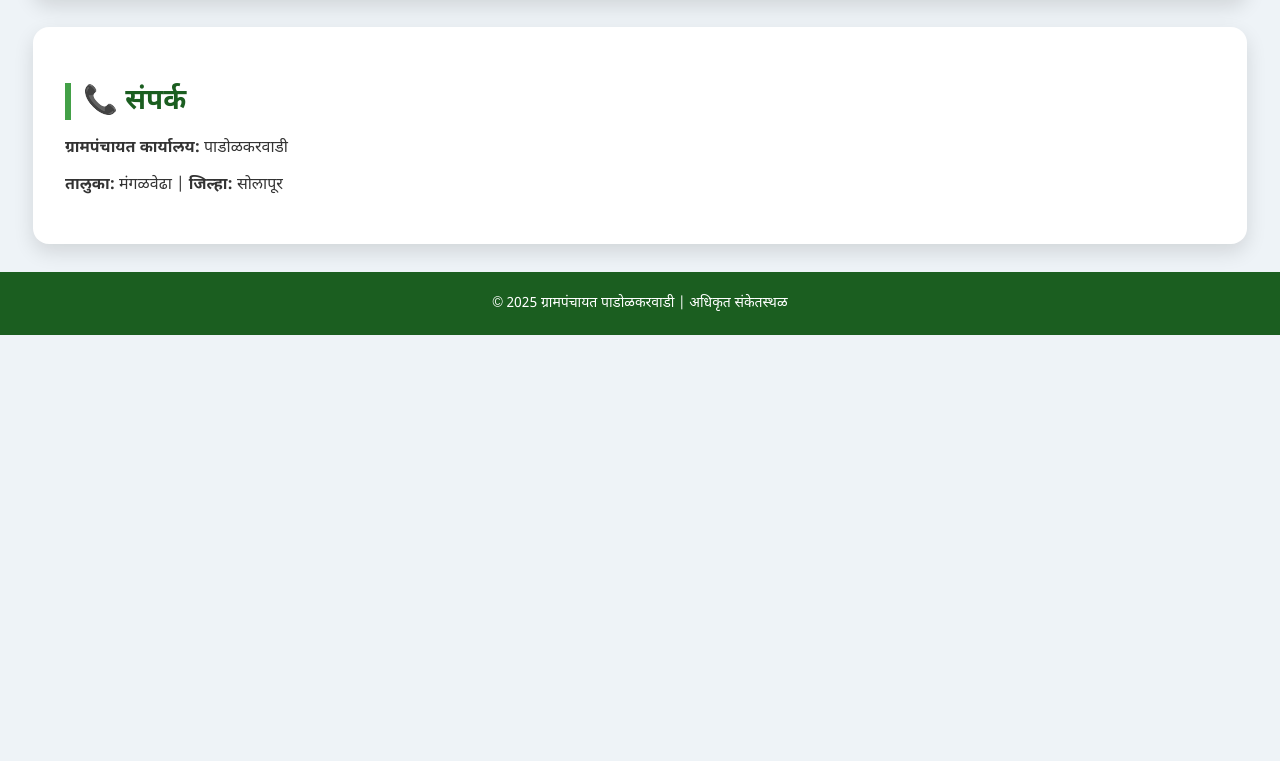
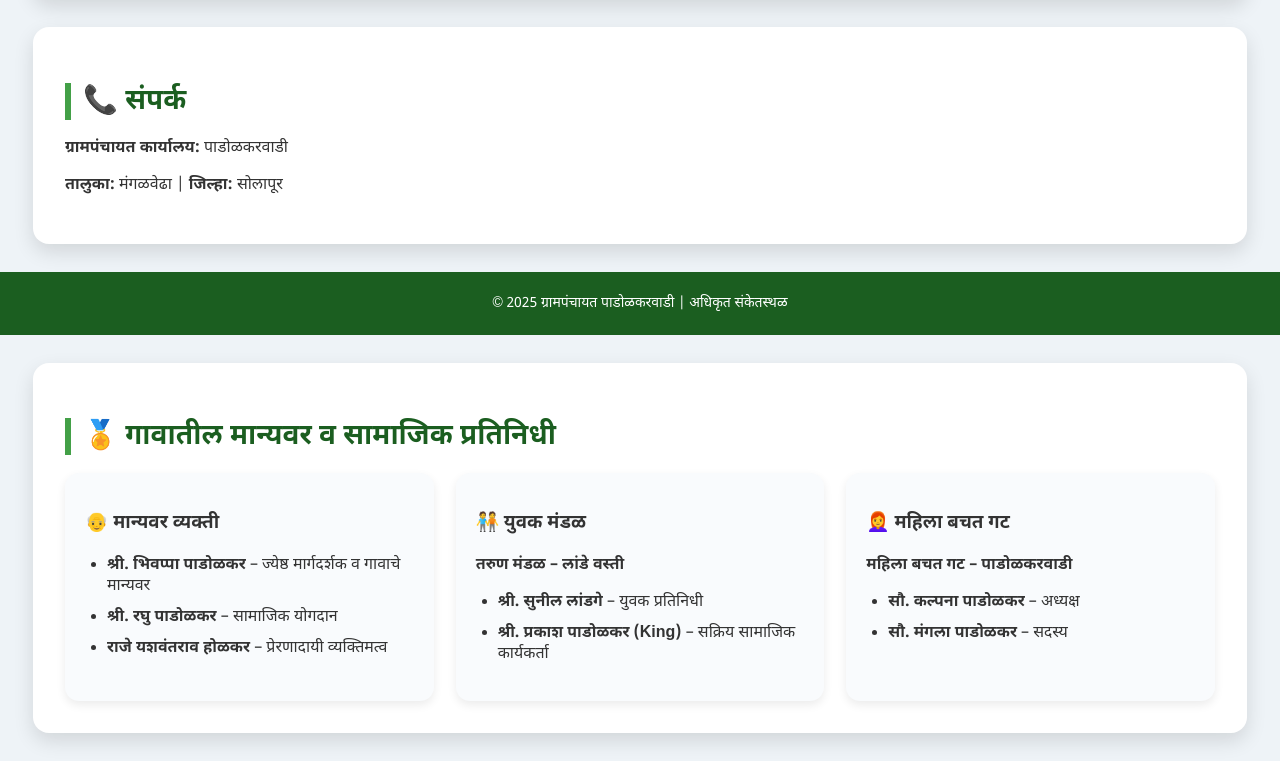
Before and after one commit to shivrajpadolkar-eng/Padolkarwadi, a plain HTML site: page index.html in a window 1280 px wide. Shown: the part 4335-5096 px from the top of the page. Before the commit the page ends 4670 px from the top, so only its background shows below. Drawn offline with Linux system fonts and the light colour scheme.

Commit message:
Add community leaders and groups section

```diff
--- a/index.html
+++ b/index.html
@@ -284,3 +284,37 @@ footer{
 
 </body>
 </html>
+<div class="section" id="manayavar">
+<h2>🏅 गावातील मान्यवर व सामाजिक प्रतिनिधी</h2>
+
+<div class="grid">
+
+<div class="card">
+<h3>👴 मान्यवर व्यक्ती</h3>
+<ul>
+<li><strong>श्री. भिवप्पा पाडोळकर</strong> – ज्येष्ठ मार्गदर्शक व गावाचे मान्यवर</li>
+<li><strong>श्री. रघु पाडोळकर</strong> – सामाजिक योगदान</li>
+<li><strong>राजे यशवंतराव होळकर</strong> – प्रेरणादायी व्यक्तिमत्व</li>
+</ul>
+</div>
+
+<div class="card">
+<h3>🧑‍🤝‍🧑 युवक मंडळ</h3>
+<p><strong>तरुण मंडळ – लांडे वस्ती</strong></p>
+<ul>
+<li><strong>श्री. सुनील लांडगे</strong> – युवक प्रतिनिधी</li>
+<li><strong>श्री. प्रकाश पाडोळकर (King)</strong> – सक्रिय सामाजिक कार्यकर्ता</li>
+</ul>
+</div>
+
+<div class="card">
+<h3>👩‍🦰 महिला बचत गट</h3>
+<p><strong>महिला बचत गट – पाडोळकरवाडी</strong></p>
+<ul>
+<li><strong>सौ. कल्पना पाडोळकर</strong> – अध्यक्ष</li>
+<li><strong>सौ. मंगला पाडोळकर</strong> – सदस्य</li>
+</ul>
+</div>
+
+</div>
+</div>
```
